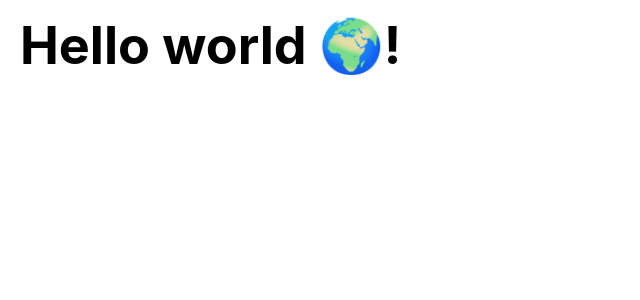
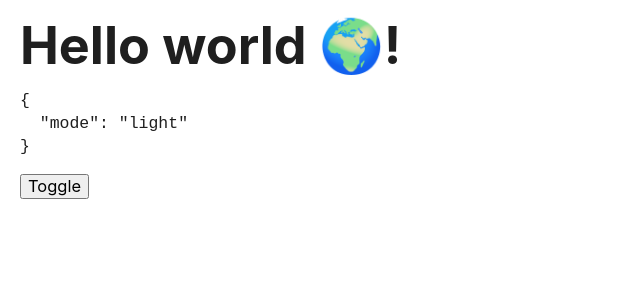
Before and after one commit to cdebotton/cdb-archive-themes, a Next.js app: page / in a window 1280 px wide. Shown: the top 300 px of the page, without its empty margins (0-640 px from the left). Built offline with nearby package versions, Linux system fonts and the light colour scheme.

Commit message:
Add theme toggle demo

```diff
--- a/components/AppStyle.tsx
+++ b/components/AppStyle.tsx
@@ -1,7 +1,9 @@
-import { createGlobalStyle } from 'styled-components';
+import { createGlobalStyle, css } from 'styled-components';
 import { normalize, transparentize, rem } from 'polished';
 
-export const AppStyle = createGlobalStyle`
+import { Theme } from './Theme';
+
+export const AppStyle = createGlobalStyle<{ theme: Theme }>`
   ${normalize()};
 
   *,
@@ -41,4 +43,21 @@ export const AppStyle = createGlobalStyle`
     -webkit-font-smoothing: antialiased;
     -moz-osx-font-smoothing: grayscale;
   }
+
+  body {
+    ${({ theme }) => {
+      switch (theme.mode) {
+        case 'light':
+          return css`
+            color: #1f1f1f;
+            background-color: #fff;
+          `;
+        case 'dark':
+          return css`
+            color: #fff;
+            background-color: #1f1f1f;
+          `;
+      }
+    }}
+  }
 `;
--- a/components/Theme.tsx
+++ b/components/Theme.tsx
@@ -5,7 +5,10 @@ import React, {
   useReducer,
   ReactElement,
 } from 'react';
-import { ThemeProvider as StyledThemeProvider } from 'styled-components';
+import {
+  ThemeProvider as StyledThemeProvider,
+  ThemeContext,
+} from 'styled-components';
 
 export type Theme = {
   mode: 'light' | 'dark';
@@ -48,3 +51,7 @@ export function ThemeProvider({ children }: Props) {
 export function useThemeDispatch() {
   return useContext(ThemeDispatchContext);
 }
+
+export function useTheme() {
+  return useContext(ThemeContext);
+}
--- a/pages/index.tsx
+++ b/pages/index.tsx
@@ -1,17 +1,30 @@
 import React from 'react';
 
 import { Text } from '../components/Text';
+import { useTheme, useThemeDispatch } from '../components/Theme';
 
 export default function IndexPage() {
+  const theme = useTheme();
+  const dispatch = useThemeDispatch();
+
+  function handleThemeToggle() {
+    dispatch({
+      type: 'CHANGE_THEME',
+      payload: theme.mode === 'light' ? 'dark' : 'light',
+    });
+  }
+
   return (
     <>
       <Text scale={4} as="h1">
         Hello world{' '}
         <span aria-label="globe" role="img">
-          🌍
+          {theme.mode === 'light' ? '🌍' : '🌒'}
         </span>
         !
       </Text>
+      <pre>{JSON.stringify(theme, null, 2)}</pre>
+      <button onClick={handleThemeToggle}>Toggle</button>
     </>
   );
 }
```
